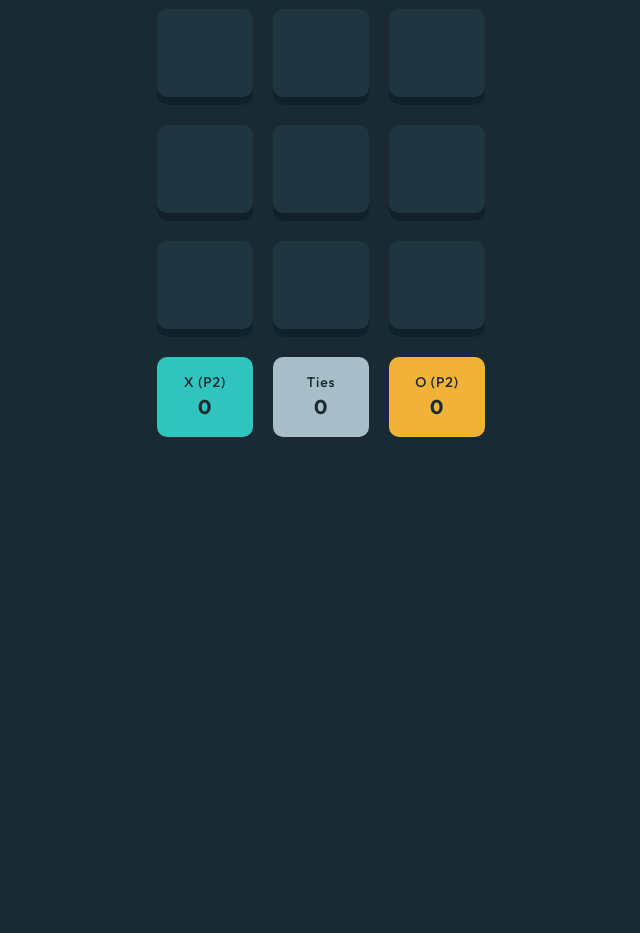
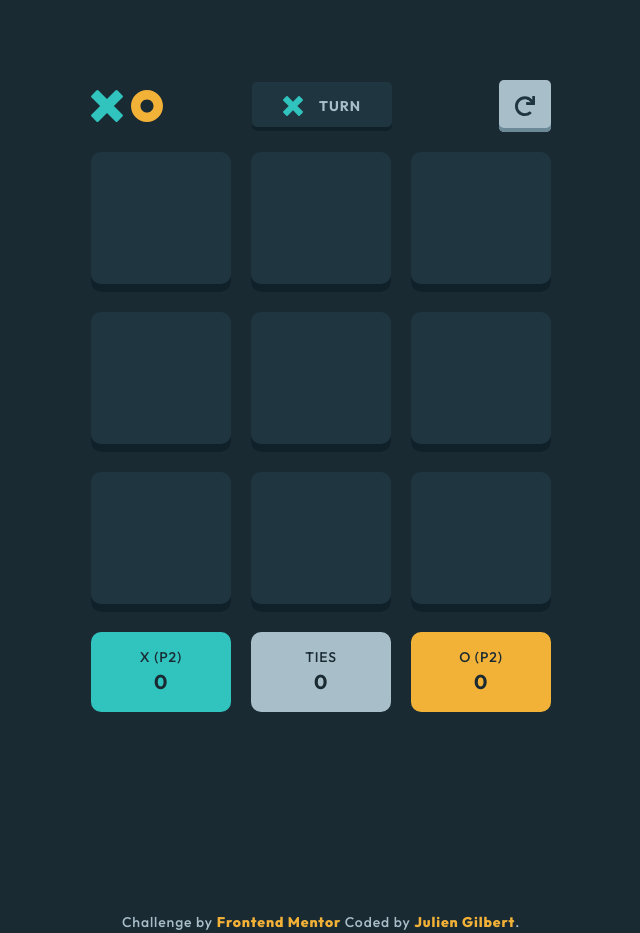
Before and after one commit to juliengDev/Tic_Tac_Toe, a React (Vite) app: page /game in a window 1280 px wide. Shown: the part 120-1053 px from the top of the page, without its empty margins (319-959 px from the left). Before the commit the page ends 824 px from the top, so only its background shows below. Built offline with nearby package versions, Linux system fonts and the light colour scheme.

Commit message:
tablet && desktop design added

```diff
--- a/src/components/ui/AppLayout.tsx
+++ b/src/components/ui/AppLayout.tsx
@@ -1,5 +1,6 @@
 import { Outlet, useNavigation } from "react-router-dom";
 import Loader from "./Loader";
+import Footer from "./Footer";
 
 function Applayout() {
   const navigation = useNavigation();
@@ -8,9 +9,10 @@ function Applayout() {
   return (
     <>
       {isLoading && <Loader />}
-      <main className="mx-auto h-full">
+      <main className="mx-auto">
         <Outlet />
       </main>
+      <Footer />
     </>
   );
 }
--- a/src/components/ui/Button.tsx
+++ b/src/components/ui/Button.tsx
@@ -15,11 +15,11 @@ interface ButtonProps {
 function Button({ iconType, className = "", value = "", children, onBtnClick, disabled }: ButtonProps) {
   return (
     <button onClick={onBtnClick} disabled={disabled} className={`btn ${className}`}>
-      {value === "X" && <img className="w-10" src={iconX} alt="icon X" />}
-      {value === "O" && <img className="w-10" src={iconO} alt="icon O" />}
+      {value === "X" && <img className="w-10 md:w-15.5" src={iconX} alt="icon X" />}
+      {value === "O" && <img className="w-10 md:w-15.5" src={iconO} alt="icon O" />}
       {value === "icon" && iconType && <img className="w-[20px]" src={iconX} alt="icon O" />}
       {value === "icon" && !iconType && <img className="w-[20px]" src={iconO} alt="icon O" />}
-      {value === "reset" && <img className="w-[15px]" src={iconRestart} alt="" />}
+      {value === "reset" && <img className="w-[15px] md:w-[20px]" src={iconRestart} alt="" />}
       {children}
     </button>
   );
--- a/src/components/ui/ChoosePlayer.tsx
+++ b/src/components/ui/ChoosePlayer.tsx
@@ -2,7 +2,7 @@ import { Switch } from "@/components/ui/Switch";
 
 function ChoosePlayer() {
   return (
-    <div className="mb-8 flex flex-col items-center justify-center bg-(--color-semi-dark-navy) p-6">
+    <div className="mb-8 flex flex-col items-center justify-center rounded-[15px] bg-(--color-semi-dark-navy) p-6 shadow-(--shadow-4) md:min-w-[460px]">
       <h1 className="pb-8 text-base font-bold tracking-[1px] text-(--color-silver)">PICK PLAYER 1’S MARK</h1>
       <Switch />
       <h2 className="text-sm font-medium">REMEMBER : X GOES FIRST</h2>
--- /dev/null
+++ b/src/components/ui/Footer.tsx
@@ -0,0 +1,17 @@
+function Footer() {
+  return (
+    <footer className="attribution mx-auto w-full">
+      <p>Challenge by</p>{" "}
+      <a className="attribution__credit" href="https://www.frontendmentor.io/profile/juliengDev" target="_blank">
+        Frontend Mentor{" "}
+      </a>
+      <p>Coded by</p>{" "}
+      <a className="attribution__credit" href="https://juliengilbert.com/">
+        Julien Gilbert
+      </a>
+      .
+    </footer>
+  );
+}
+
+export default Footer;
--- a/src/components/ui/ResultLayout.tsx
+++ b/src/components/ui/ResultLayout.tsx
@@ -13,15 +13,15 @@ const ResultLayout = ({ scores }: ScoreBoardProps) => {
 
   return (
     <div className="grid grid-cols-3 gap-x-5">
-      <div className="flex flex-col items-center justify-center rounded-[10px] bg-(--color-light-blue) px-2 py-4 text-xl font-bold text-(--color-dark-navy)">
+      <div className="flex flex-col items-center justify-center rounded-[10px] bg-(--color-light-blue) px-2 py-4 text-xl font-bold text-(--color-dark-navy) uppercase">
         <p className="text-[0.875rem] font-medium tracking-[0.88px]">X ({playerX})</p>
         <p className="text-xl">{scores.X}</p>
       </div>
       <div className="flex flex-col items-center justify-center rounded-[10px] bg-(--color-silver) px-2 py-4 text-xl font-bold text-(--color-dark-navy)">
-        <p className="text-[0.875rem] font-medium tracking-[0.88px]">Ties</p>
+        <p className="text-[0.875rem] font-medium tracking-[0.88px] uppercase">Ties</p>
         <p className="text-xl">{scores.ties}</p>
       </div>
-      <div className="flex flex-col items-center justify-center rounded-[10px] bg-(--color-light-yellow) px-2 py-4 text-xl font-bold text-(--color-dark-navy)">
+      <div className="flex flex-col items-center justify-center rounded-[10px] bg-(--color-light-yellow) px-2 py-4 text-xl font-bold text-(--color-dark-navy) uppercase">
         <p className="text-[0.875rem] font-medium tracking-[0.88px]">O ({playerO})</p>
         <p className="text-xl">{scores.O}</p>
       </div>
--- a/src/pages/Game.tsx
+++ b/src/pages/Game.tsx
@@ -22,16 +22,20 @@ function Header({ xIsNext, handleResetClick, isCpuThinking, gameMode, selectedTe
   const isCpuTurn = gameMode === "cpu" && ((selectedTeam === "X" && !xIsNext) || (selectedTeam === "O" && xIsNext));
 
   return (
-    <header className="mb-16 flex items-center justify-between">
+    <header className="mb-16 flex items-center justify-between md:mb-5">
       <Logo className="mb-0" />
       <Button
         iconType={xIsNext}
         value="icon"
-        className={`btn-base btn-3 flex items-center justify-center gap-2 rounded-[5px] px-3.5 py-2.5 text-(--color-silver) ${isCpuThinking && isCpuTurn ? "animate-pulse" : ""}`}
+        className={`btn-3 flex items-center justify-center gap-2 rounded-[5px] px-3.5 py-2.5 text-(--color-silver) md:mr-[18px] md:min-w-[140px] md:gap-4 md:py-3.5 ${isCpuThinking && isCpuTurn ? "animate-pulse" : ""}`}
       >
         <p>{isCpuThinking && isCpuTurn ? "CPU..." : "TURN"}</p>
       </Button>
-      <Button onBtnClick={handleResetClick} value="reset" className="btn-restart w-10 rounded-[5px] p-3"></Button>
+      <Button
+        onBtnClick={handleResetClick}
+        value="reset"
+        className="btn-restart w-10 rounded-[5px] p-3 md:min-h-[52px] md:min-w-[52px]"
+      ></Button>
     </header>
   );
 }
@@ -45,7 +49,8 @@ function Game() {
 
   const { selectedTeam, scores, updateScore, startingTeam, resetScores, cpuDifficulty, gameMode } = useGameStore();
 
-  const classname = "btn-base btn-4 flex h-[96px] min-w-[96px] items-center justify-center rounded-[10px] px-7 py-6";
+  const classname =
+    "btn-base btn-4 flex md:h-[140px] h-[96px] md:min-w-[140px] min-w-[96px] items-center justify-center rounded-[10px] px-7 py-6";
   const xIsNext = squares.filter(Boolean).length % 2 === 0 ? startingTeam === "X" : startingTeam === "O";
   const winner = calculateWinner(squares);
   const isDraw = !winner && squares.every(Boolean);
@@ -131,18 +136,11 @@ function Game() {
   };
 
   const renderSquare = (i: number): React.ReactElement => {
-    return (
-      <Button
-        className={`${classname} ${isCpuThinking ? "opacity-80" : ""}`}
-        value={squares[i]}
-        onBtnClick={() => handleClick(i)}
-        disabled={isCpuThinking}
-      />
-    );
+    return <Button className={`${classname}`} value={squares[i]} onBtnClick={() => handleClick(i)} disabled={isCpuThinking} />;
   };
 
   return (
-    <div className="m-6 mx-auto max-w-[20.5rem]">
+    <div className="m-6 mx-auto max-w-[20.5rem] md:my-50 md:max-w-[28.75rem]">
       <Header
         xIsNext={xIsNext}
         handleResetClick={handleResetClick}
--- a/src/pages/Home.tsx
+++ b/src/pages/Home.tsx
@@ -24,18 +24,18 @@ function Home() {
   const btnText2 = "NEW GAME (VS PLAYER)";
 
   return (
-    <div className="mx-6 my-30 flex h-full flex-col items-center gap-y-4">
+    <div className="mx-6 my-30 flex h-full flex-col items-center gap-y-4 md:my-[96px] md:mt-[277px] md:gap-y-5">
       <Logo className="mb-8" />
       <ChoosePlayer />
       <Button
         onBtnClick={() => handleStartCpuGame("hard")}
-        className="btn-1 max-w-xs rounded-[15px] px-19 py-3.5 text-base font-bold text-(--color-dark-navy)"
+        className="btn-1 max-w-xs rounded-[15px] px-19 py-3.5 text-base font-bold text-(--color-dark-navy) md:min-w-[460px]"
       >
         {btnText1}
       </Button>
       <Button
         onBtnClick={handleStartGame}
-        className="btn-2 max-w-xs rounded-[15px] px-15 py-3.5 text-base font-bold text-(--color-dark-navy)"
+        className="btn-2 max-w-xs rounded-[15px] px-15 py-3.5 text-base font-bold text-(--color-dark-navy) md:min-w-[460px]"
       >
         {btnText2}
       </Button>
--- a/src/styles/home.css
+++ b/src/styles/home.css
@@ -4,13 +4,13 @@
   display: inline-block;
 }
 .attribution {
-  margin: 1.6rem 0 6rem;
   text-align: center;
-  color: var(--color-base);
+  color: var(--color-silver);
+  margin-bottom: 34px;
 }
 .attribution__credit {
   font-weight: 800;
-  color: var(--color-blue-500) !important;
+  color: var(--color-light-yellow) !important;
 }
 .attribution__credit a {
   cursor: pointer;
--- a/src/styles/utilities.css
+++ b/src/styles/utilities.css
@@ -1,8 +1,8 @@
 @theme {
   --shadow-1: inset 0px -8px 0px 0px #cc8b13;
   --shadow-2: inset 0px -8px 0px 0px #118c87;
-  --shadow-3: inset 0px -4px 0px 0px#10212A;
-  --shadow-4: inset 0px -8px 0px 0px#10212A;
+  --shadow-3: inset 0px -4px 0px 0px #10212a;
+  --shadow-4: inset 0px -8px 0px 0px #10212a;
   --shadow-5: inset 0px -4px 0px 0px #cc8b13;
   --shadow-secondary-1: inset 0px -4px 0px 0px #cc8b13;
   --shadow-secondary-2: inset 0px -4px 0px 0px #6b8997;
```
Also changed, not shown: src/components/ui/switch.tsx (+10 -7 lines).
